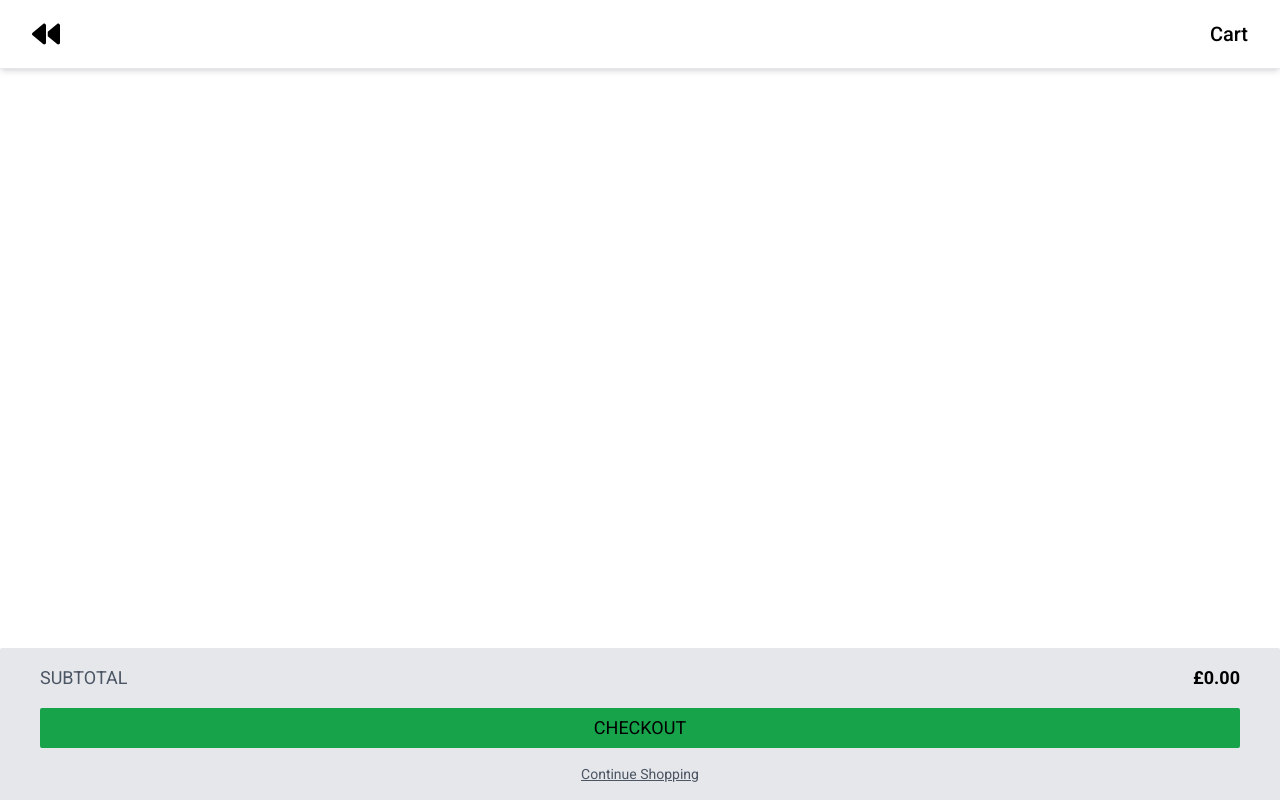
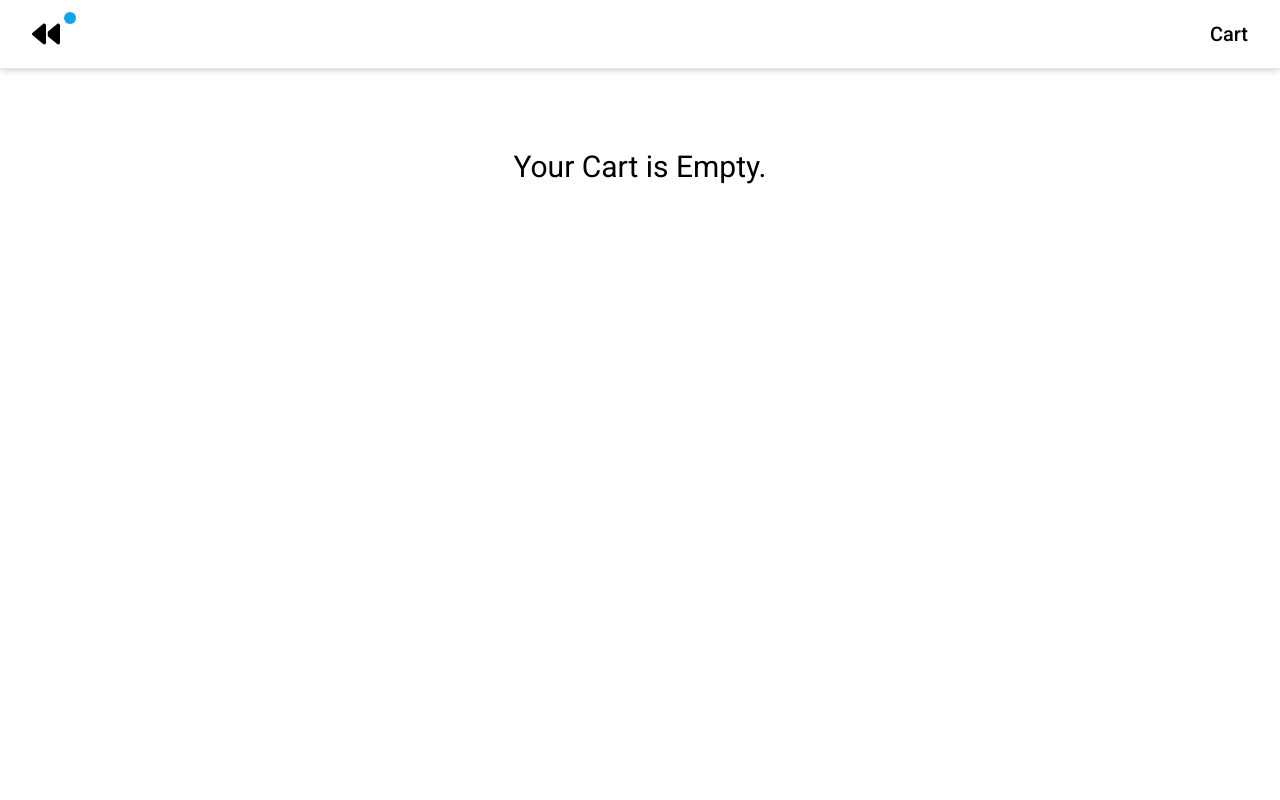
Before and after one commit to nadrojb/ecom-store-react-typescript, a React (Vite) app: page /cart in a window 1280 px wide. Built offline with nearby package versions, Linux system fonts and the light colour scheme.

Commit message:
added empty cart state

```diff
--- a/src/Pages/Cart/index.tsx
+++ b/src/Pages/Cart/index.tsx
@@ -2,9 +2,10 @@ import { Link } from "react-router-dom";
 import CartProductCard from "../../Components/CartProductCard";
 import { useCart } from "../../context/CartContext";
 import FormatPrice from "../../Utilities/FormatPrice";
+import { useState } from "react";
 
 function Cart() {
-  const { cartItems, subTotal } = useCart();
+  const { cartItems, subTotal, cartQuantity } = useCart();
 
   return (
     <>
@@ -22,7 +23,18 @@ function Cart() {
           <h2 className="text-xl font-medium">Cart</h2>
         </div>
       </section>
-
+      {cartQuantity === 0 ? (
+        <>
+      <span className="absolute top-3 left-16 flex h-3 w-3">
+  <span className="animate-ping absolute inline-flex h-full w-full rounded-full bg-sky-400 opacity-75"></span>
+  <span className="relative inline-flex rounded-full h-3 w-3 bg-sky-500"></span>
+</span>
+          <div className="mx-auto text-center mt-20">
+            <h2 className="text-3xl">Your Cart is Empty.</h2>
+          </div>
+        </>
+      ) : (
+        <>
           <div>
             {cartItems.map((item) => (
               <CartProductCard
@@ -52,6 +64,8 @@ function Cart() {
             </div>
           </div>
         </>
+      )}
+    </>
   );
 }
 
```
Lines whose indentation alone changed are shown as unchanged.
